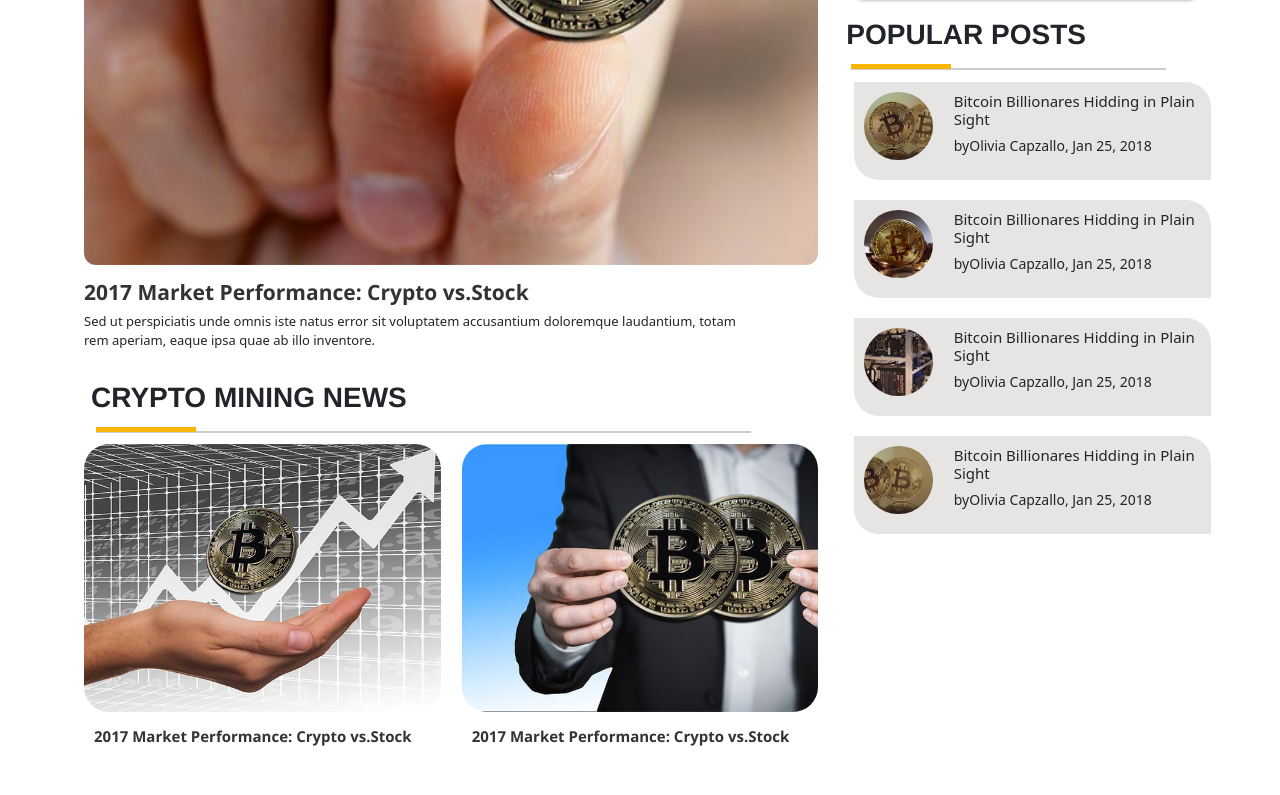
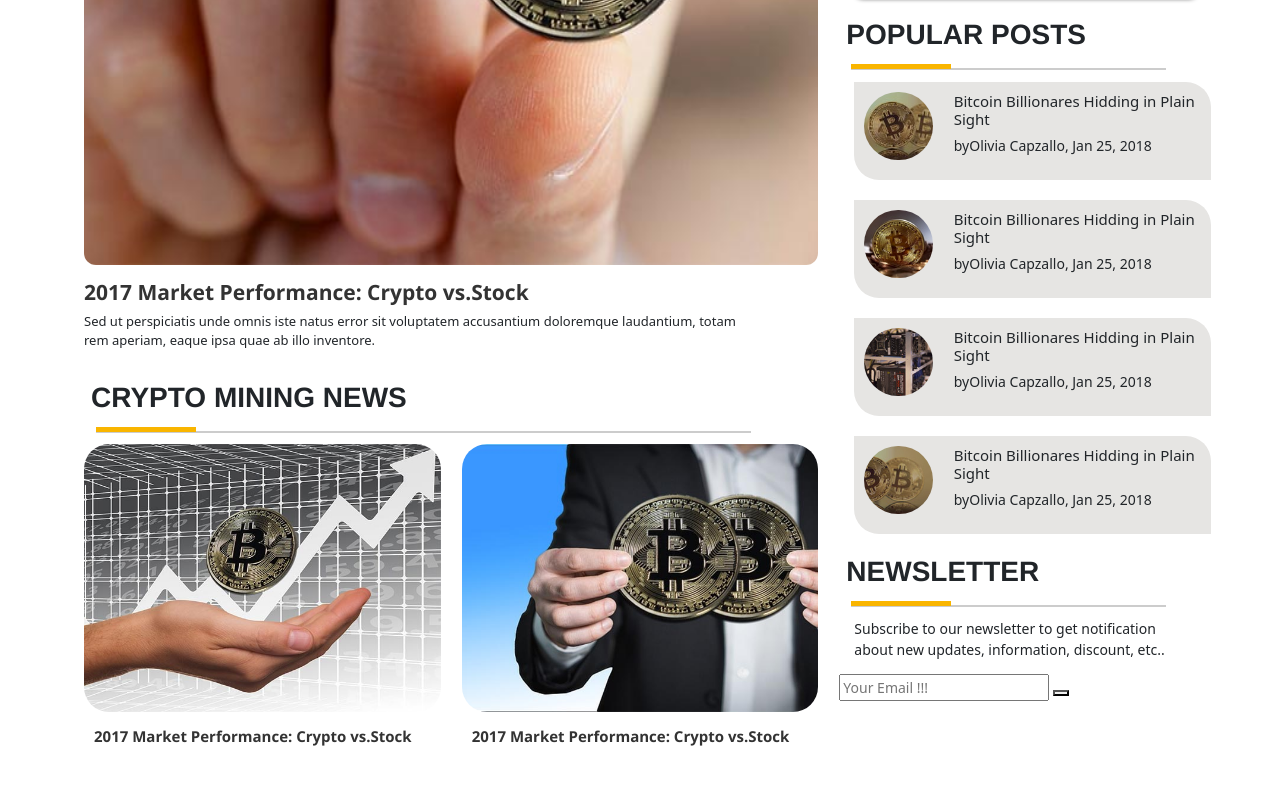
Before and after one commit to RNCstar/CriptoWEB, a plain HTML site: page index.html in a window 1280 px wide. Shown: the part 910-1705 px from the top of the page. Drawn offline with nearby package versions, Linux system fonts and the light colour scheme.

Commit message:
final part main

```diff
--- a/Style/mediaQuery.css
+++ b/Style/mediaQuery.css
@@ -104,6 +104,13 @@
     .bitValue {
         margin-left: 15px;
     }
+
+    #lastPRight {
+        margin-left: 15px;
+        /* width: 90%; */
+        /* font-size: 14px; */
+        /* font-weight: bolder; */
+    }
 }
 
 /* =========================================== */
--- a/index.html
+++ b/index.html
@@ -259,6 +259,19 @@
                   </div>
                 </div>
               </div>
+              <h2 class="ms-2 underTitle mt-4">NEWSLETTER</h2>
+              <p id="lastPRight">
+                Subscribe to our newsletter to get notification about new
+                updates, information, discount, etc..
+              </p>
+              <form action="#">
+                <input
+                  type="email"
+                  class="mainEmailInput"
+                  placeholder="Your Email !!!"
+                />
+                <button type="button"><i></i></button>
+              </form>
             </div>
           </div>
         </div>
```
